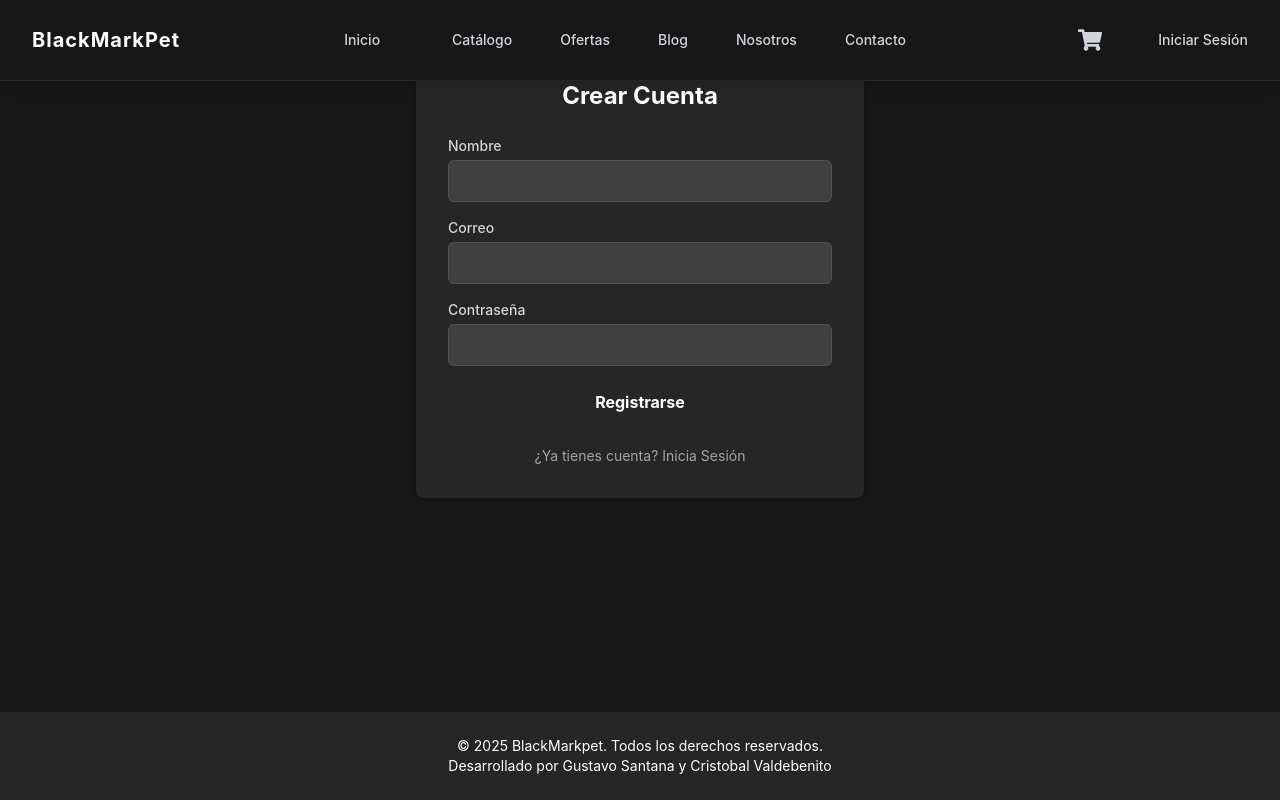
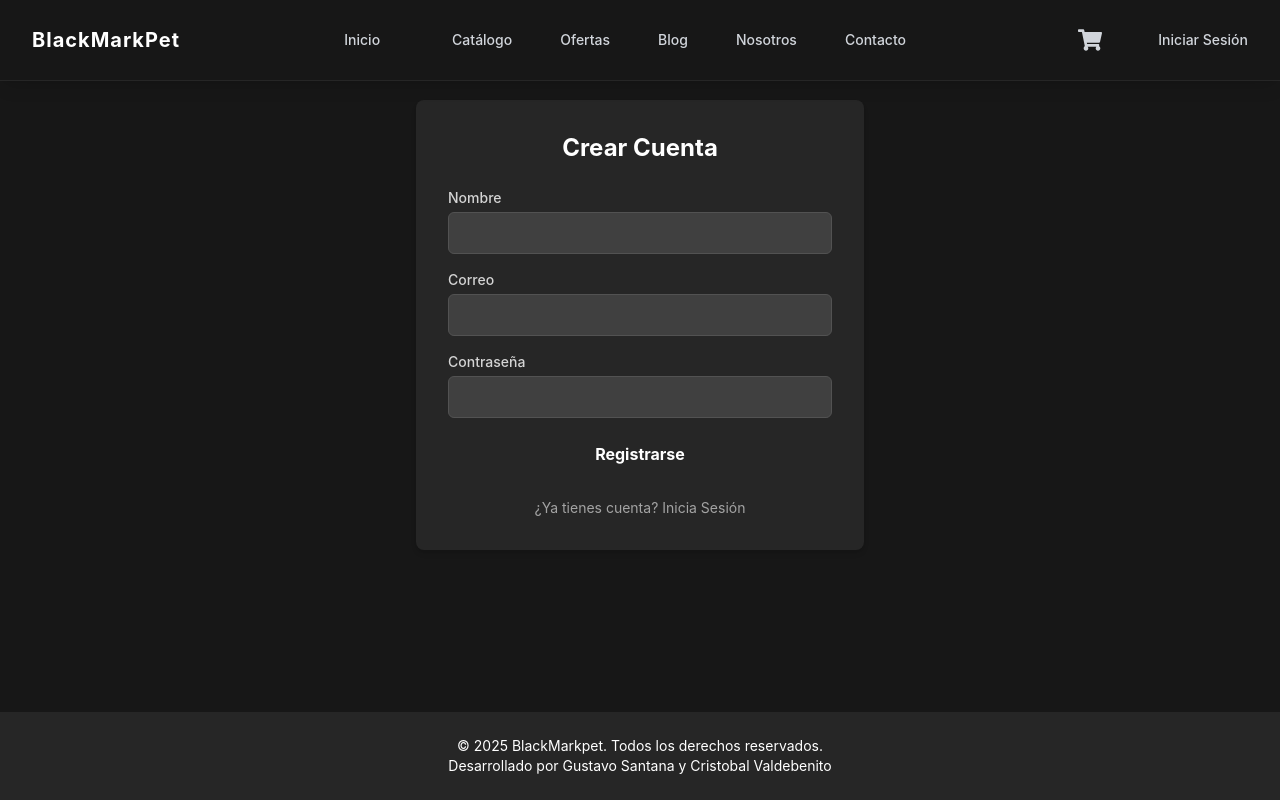
Before and after one commit to Tavotsu/BlackMarkPet-React, a React (Create React App) app: page /registro in a window 1280 px wide. Built offline with nearby package versions, Linux system fonts and the light colour scheme.

Commit message:
arrelgando titulos 2

```diff
--- a/src/pages/PaginaContacto.jsx
+++ b/src/pages/PaginaContacto.jsx
@@ -1,6 +1,6 @@
-// src/pages/PaginaContacto.jsx
+
 import React, { useState } from 'react';
-import Swal from 'sweetalert2'; // <-- 1. Importar la librería
+import Swal from 'sweetalert2';
 
 const PaginaContacto = () => {
   const [formData, setFormData] = useState({
@@ -20,17 +20,14 @@ const PaginaContacto = () => {
   const handleSubmit = (e) => {
     e.preventDefault();
 
-    // Aquí iría la lógica para enviar el formulario a un backend.
-    // Por ahora, solo mostramos la alerta y reseteamos el formulario.
 
-    // <-- 2. Reemplazar alerta
     Swal.fire({
         title: "¡Mensaje Enviado!",
         text: "Gracias por contactarnos. Te responderemos a la brevedad.",
         icon: "success",
         background: '#333',
         color: '#fff',
-        confirmButtonColor: '#f97316' // Color naranja del botón
+        confirmButtonColor: '#f97316'
     });
 
 
@@ -57,7 +54,7 @@ const PaginaContacto = () => {
                 id="name"
                 name="name"
                 value={formData.name}
-                onChange={handleChangea}
+                onChange={handleChange}
                 className="w-full p-3 bg-neutral-700 rounded-md text-white placeholder-neutral-400 focus:outline-none focus:ring-2 focus:ring-orange-standard"
                 required
               />
--- a/src/pages/PaginaLogin.jsx
+++ b/src/pages/PaginaLogin.jsx
@@ -44,7 +44,7 @@ const PaginaLogin = () => {
   };
 
   return (
-    <main className="flex justify-center items-center flex-grow py-12">
+    <main className="flex justify-center items-center flex-grow py-35 ">
       <div className="w-full max-w-md p-8 space-y-6 bg-neutral-800 rounded-lg shadow-md">
         <h1 className="text-2xl font-bold text-center text-white">Iniciar Sesión</h1>
         <form onSubmit={handleSubmit} className="space-y-4">
--- a/src/pages/PaginaRegistro.jsx
+++ b/src/pages/PaginaRegistro.jsx
@@ -49,7 +49,7 @@ const PaginaRegistro = () => {
   };
 
   return (
-    <main className="flex justify-center items-center flex-grow py-12">
+    <main className="flex justify-center items-center flex-grow py-25">
       <div className="w-full max-w-md p-8 space-y-6 bg-neutral-800 rounded-lg shadow-md">
         <h1 className="text-2xl font-bold text-center text-white">Crear Cuenta</h1>
         <form onSubmit={handleSubmit} className="space-y-4">
```
